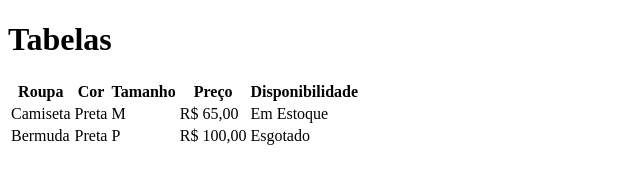
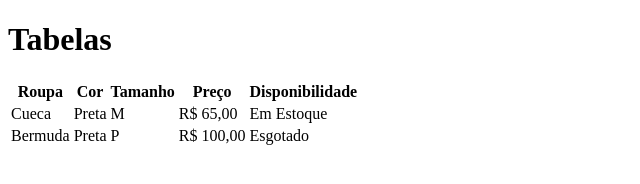
Before and after one commit to Erick-Ricardo/aula-tabela, a plain HTML site: page index.html in a window 1280 px wide. Shown: the full height of the page, 0-640 px from the left. Drawn offline with Linux system fonts and the light colour scheme.

Commit message:
Troca de Camiseta para Cueca

```diff
--- a/index.html
+++ b/index.html
@@ -18,7 +18,7 @@
             <th>Disponibilidade</th>
         </tr>
         <tr>
-            <td>Camiseta</td>
+            <td>Cueca</td>
             <td>Preta</td>
             <td>M</td>
             <td>R$ 65,00</td>
```
